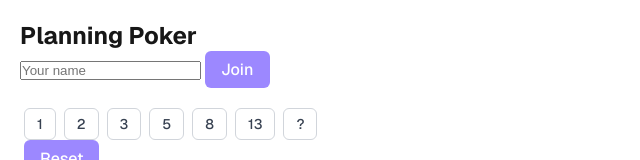
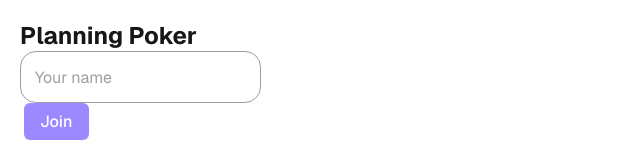
Before and after one commit to Varikash/paymeswiss_front, a Next.js app: page / in a window 1280 px wide. Shown: the top 160 px of the page, without its empty margins (0-640 px from the left). Built offline with nearby package versions, Linux system fonts and the light colour scheme; no server answers.

Commit message:
finished Input component + testing

```diff
--- a/src/app/globals.css
+++ b/src/app/globals.css
@@ -1,6 +1,7 @@
 :root {
   --background: #ffffff;
   --foreground: #171717;
+  --input-error: #dc2626;
 
   /* Buttons style */
   --button-primary-bg: #9c88ff;
@@ -18,12 +19,20 @@
   --button-focus: rgba(59, 130, 246, 0.5);
   /* End */
 
+  --input-border: #9e9e9e;
+  --input-bg: #ffffff;
+  --input-text: #171717;
+  --input-label: #9e9e9e;
+  --input-focus: #9c88ff;
+  --input-label-bg: #ffffff;
+
 }
 
  @media (prefers-color-scheme: dark) {
   :root {
     --background: #0a0a0a;
     --foreground: #ededed;
+    --input-error: #fca5a5;
 
     --button-primary-bg: #487eb0;
     --button-primary-text: #ffffff;
@@ -38,6 +47,14 @@
     --button-outline-hover: #374151;
 
     --button-focus: rgba(59, 130, 246, 0.5);
+
+
+    --input-border: #4b5563;
+    --input-bg: #1f2937;
+    --input-text: #f5f5f5;
+    --input-label: #9ca3af;
+    --input-focus: #487eb0;
+    --input-label-bg: #1f2937;
 
   }
 }
--- a/src/app/page.tsx
+++ b/src/app/page.tsx
@@ -5,6 +5,7 @@ import { io, Socket } from 'socket.io-client';
 import {VoteValue} from "@/types";
 import { usePokerStore } from "@/store/usePokerStore";
 import Button from '@/components/ui/Button/Button';
+import Input from '@/components/ui/Input/Input';
 
 export default function HomePage() {
   const socketRef = useRef<Socket | null>(null);
@@ -58,10 +59,10 @@ export default function HomePage() {
       <main style={{ padding: 20 }}>
         <h2>Planning Poker</h2>
 
-        <input
-            placeholder="Your name"
+        <Input
+            label="Your name"
             value={username}
-            onChange={e => setUsername(e.target.value)}
+            onChange={setUsername}
         />
         <Button onClick={joinRoom}>Join</Button>
 
--- a/src/components/ui/Input/Input.module.css
+++ b/src/components/ui/Input/Input.module.css
@@ -0,0 +1,54 @@
+.inputGroup {
+    position: relative;
+}
+
+.input {
+    border: solid 1.5px var(--input-border);
+    border-radius: 1rem;
+    background: none;
+    padding: 1rem;
+    font-size: 1rem;
+    color: var(--input-text);
+    transition: border 150ms cubic-bezier(0.4,0,0.2,1);
+}
+
+.userLabel {
+    position: absolute;
+    left: 15px;
+    color: var(--input-label);
+    pointer-events: none;
+    transform: translateY(1rem);
+    transition: 150ms cubic-bezier(0.4,0,0.2,1);
+}
+
+.input:focus, .input:valid {
+    outline: none;
+    border: 1.5px solid var(--input-focus);
+}
+
+.input:focus ~ .userLabel, .input:valid ~ .userLabel {
+    transform: translateY(-50%) scale(0.8);
+    background-color: var(--input-label-bg);
+    padding: 0 .2em;
+    color: var(--input-focus);
+}
+
+.errorMessage {
+    color: var(--input-error);
+    font-size: 0.75rem;
+    margin-top: 0.5rem;
+    margin-left: 1rem;
+    font-weight: 500;
+    animation: fadeIn 0.2s ease-in;
+}
+
+@keyframes fadeIn {
+   from {
+     opacity: 0;
+     transform: translateY(-5px);
+   }
+   to {
+     opacity: 1;
+     transform: translateY(0);
+   }
+}
--- a/src/components/ui/Input/Input.tsx
+++ b/src/components/ui/Input/Input.tsx
@@ -5,26 +5,40 @@ interface InputProps {
     value: string;
     onChange: (value: string) => void;
     label: string;
-    placeholder: string;
 }
 
 export default function Input({
     value,
     onChange,
     label,
-    placeholder
 }: InputProps) {
+
+    const isValid = value.length >= 3 && value.length <= 15;
+    const showError = value.length > 0 && !isValid;
+
     return(
         <div className={styles.inputGroup}>
             <input
+                id='username-input'
                 type='text'
                 value={value}
-                onChange={(e) => onChange(e.target.value)}
-                placeholder={placeholder}
+                onChange={(e) => {
+                    const newValue = e.target.value;
+                    if (newValue.length <= 15) {
+                      onChange(newValue);
+                    }
+                  }}
                 className={styles.input}
+                minLength={3}
+                maxLength={15}
                 required
             />
-            <label className={styles.userLabel}>{label}</label>
+            <label htmlFor='username-input' className={styles.userLabel}>{label}</label>
+            {showError && (
+                <div className={styles.errorMessage}>
+                    Minimum 3 characters
+                </div>
+             )}
         </div>
     )
 }
```
Also changed, not shown: 1 other file (tests, documents, lock files or other folders).
